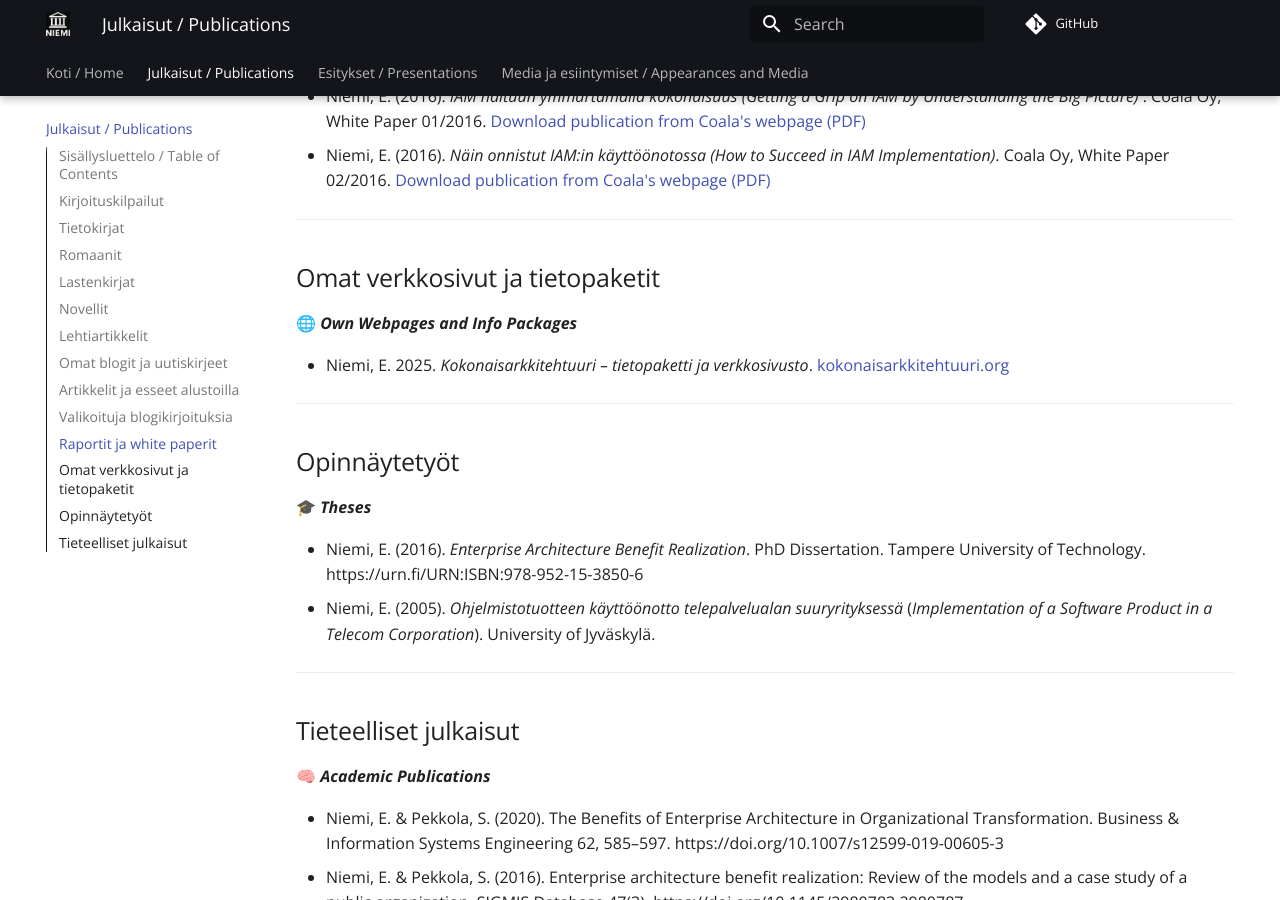
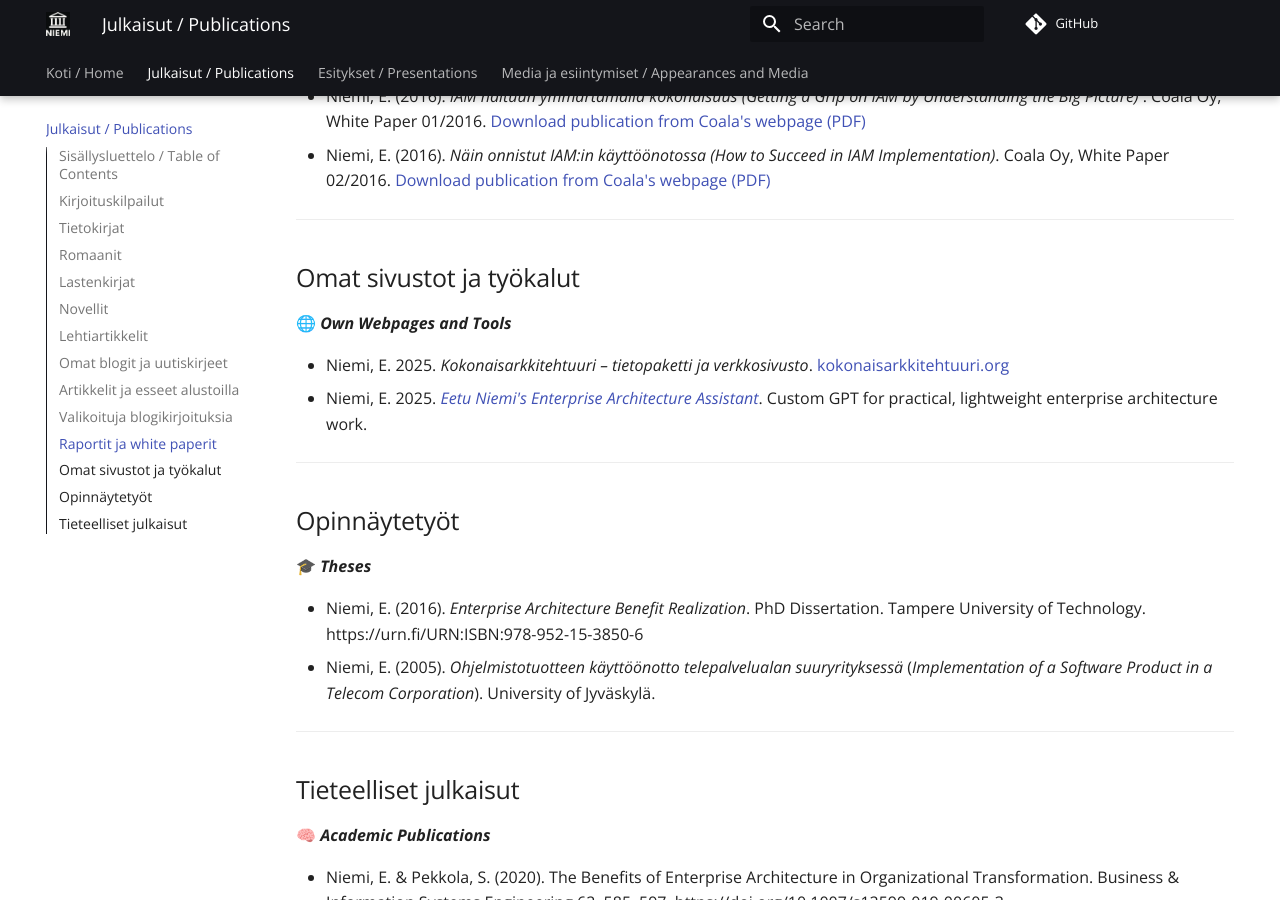
Before and after one commit to eetuniemiphd/eetuniemi, an MkDocs documentation site: the page built from docs/publications.md, in a window 1280 px wide and 900 px high, scrolled down 5483 px. Built offline with MkDocs 1.6.1 and Material for MkDocs 9.7.7, drawn with Linux system fonts in a browser that asks for light colours; comment, search, counter and statistics services are not loaded; some of the changed text lies outside the part shown.

Commit message:
Update publications.md

```diff
--- a/docs/publications.md
+++ b/docs/publications.md
@@ -20,7 +20,7 @@
 📰 [Artikkelit ja esseet alustoilla / Articles and Essays on Platforms](#artikkelit-ja-esseet-alustoilla)
 📝 [Valikoituja blogikirjoituksia / Selected Blog Posts](#valikoituja-blogikirjoituksia)
 📄 [Raportit ja white paperit / Reports and White Papers](#raportit-ja-white-paperit)
-🌐 [Omat verkkosivut ja tietopaketit / Own Webpages and Info Packages](#omat-verkkosivut-ja-tietopaketit)
+🌐 [Omat sivustot ja työkalut / Own Webpages and Tools](#omat-sivustot-ja-tyokalut)
 🎓 [Opinnäytetyöt / Theses](#opinnäytetyöt)
 🧠 [Tieteelliset julkaisut / Academic Publications](#tieteelliset-julkaisut)
 
@@ -154,10 +154,11 @@ https://www.elavaatyoelamaa.fi/kirjaesittely/kokonaisarkkitehtuuri-oppaasi-organ
 
 ---
 
-## Omat verkkosivut ja tietopaketit
-🌐 ***Own Webpages and Info Packages***
+## Omat sivustot ja työkalut
+🌐 ***Own Webpages and Tools***
 
 - Niemi, E. 2025. *Kokonaisarkkitehtuuri – tietopaketti ja verkkosivusto*. [kokonaisarkkitehtuuri.org](https://kokonaisarkkitehtuuri.org)
+- Niemi, E. 2025. [*Eetu Niemi's Enterprise Architecture Assistant*](https://chatgpt.com/g/g-69284a2eedf8819199371368afbb866b-eetu-niemi-s-enterprise-architecture-assistant). Custom GPT for practical, lightweight enterprise architecture work.
 
 ---
 
```
